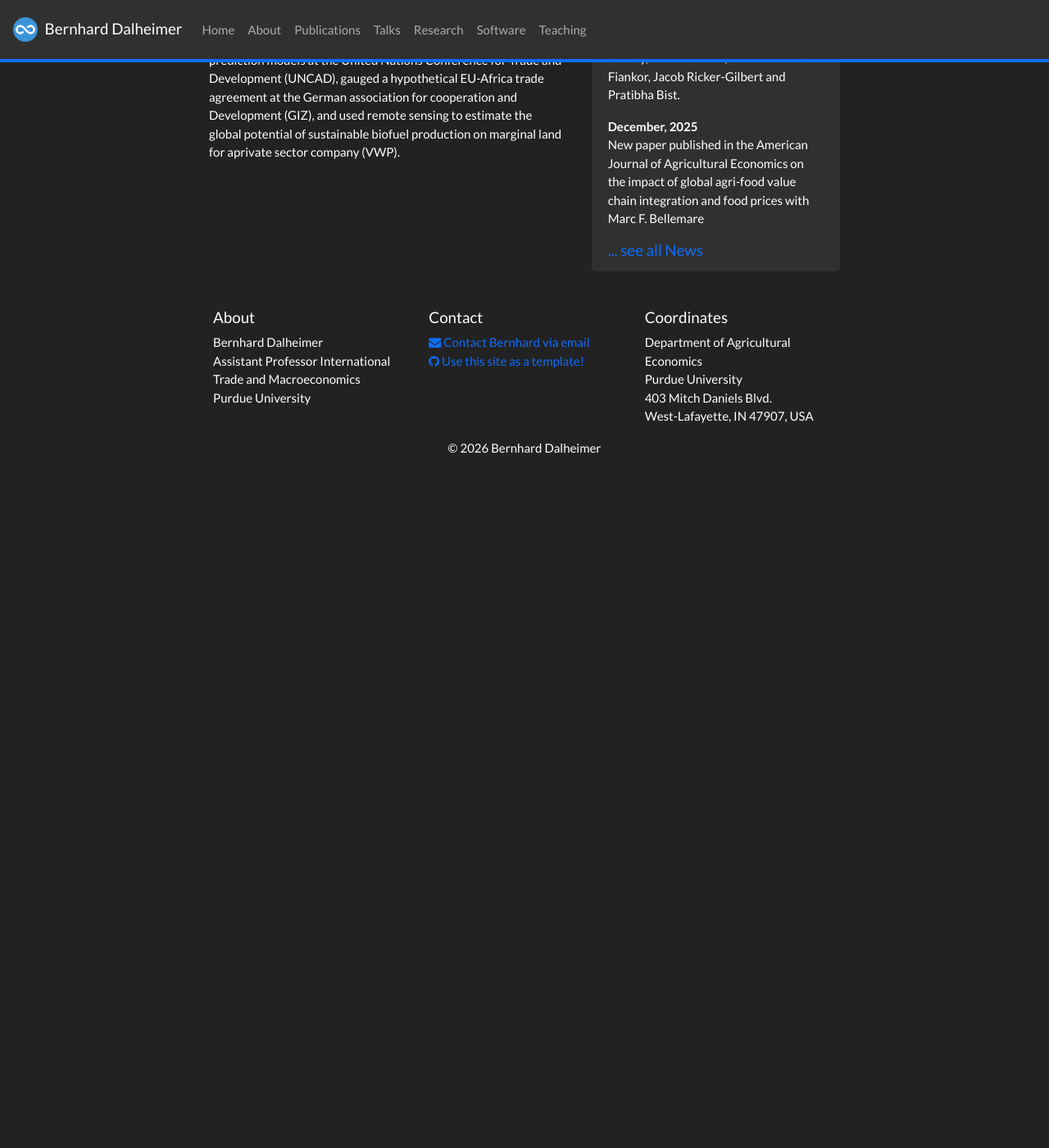
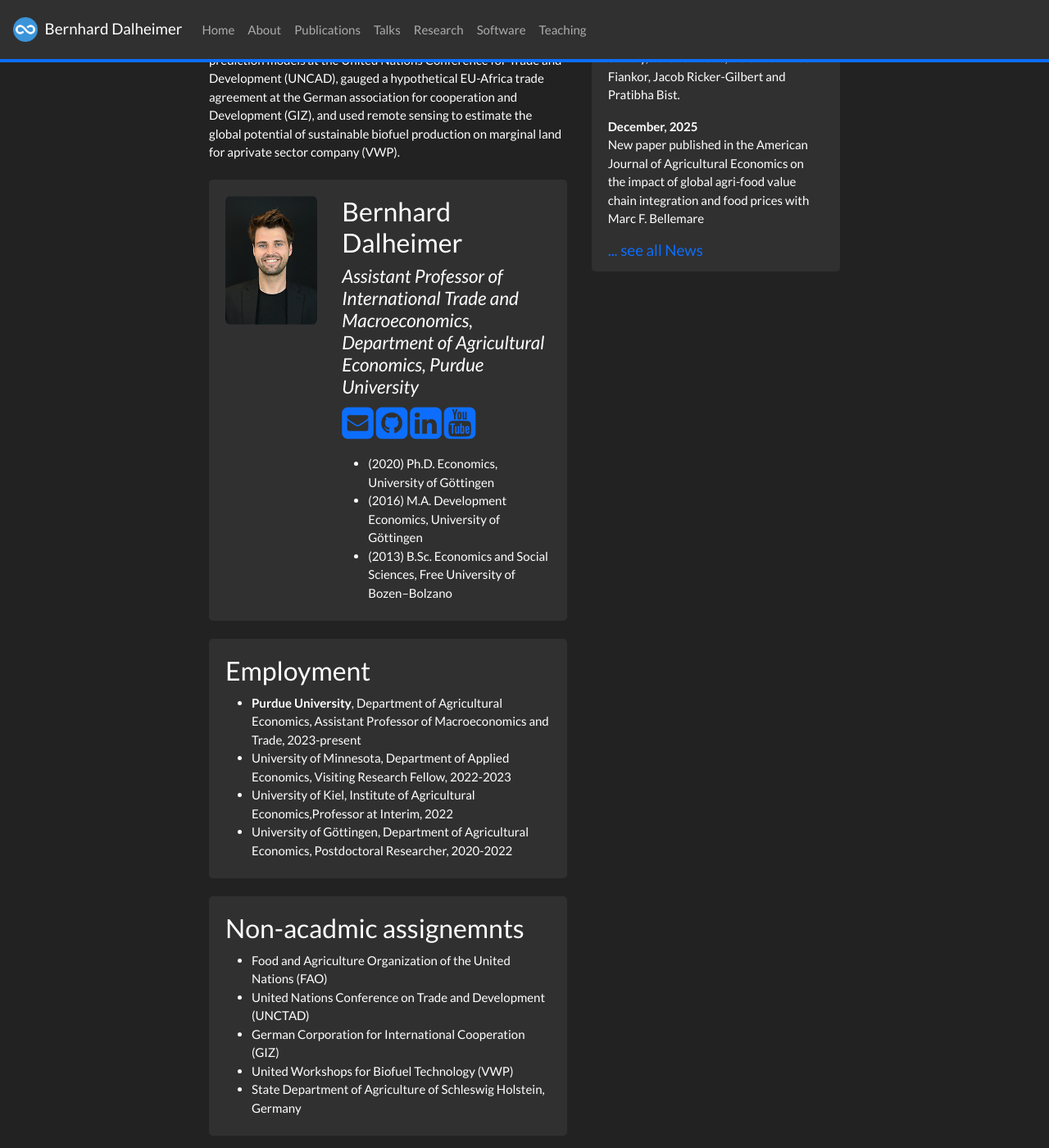
Before and after one commit to BDalheimer/BDalheimer.github.io, a Jekyll site: the page built from _pages/home.md, in a window 1280 px wide and 1400 px high, scrolled down 693 px. Shown: the whole window at 82% size. Built offline with Jekyll 4.4.1, drawn with Linux system fonts in a browser that asks for light colours; nearby versions of some CDN libraries; a style sheet for code colours, icons or effects is not loaded; before the commit the page ends 1266 px from its top, so only the background shows below that.

Commit message:
merge home and about

```diff
--- a/_pages/home.md
+++ b/_pages/home.md
@@ -17,3 +17,57 @@ I joined the Department of Agricultural Economics of Purdue University in August
 Before joining Purdue, I was a Visiting Fellow at the University of Minnesota, a Professor ad Interim at the University of Kiel, and a Postdoc at the University of Göttingen, where my work focused on measuring environmental performance of food production systems, agricultural market analysis, and statistical software development in causal time series analysis.
 
 In assignments outside of academia, I designed Food Balance Sheet imputation methodologies at the Food and Agricultural Organization of the United Nations (FAO), developed trade- mode prediction models at the United Nations Conference for Trade and Development (UNCAD), gauged a hypothetical EU-Africa trade agreement at the German association for cooperation and Development (GIZ), and used remote sensing to estimate the global potential of sustainable biofuel production on marginal land for aprivate sector company (VWP).
+
+
+
+{% for member in site.data.pi %}
+
+<div class="jumbotron">
+<div class="row">
+<div class="col-sm-4">
+  <img src="{{ site.url }}{{ site.baseurl }}/images/{{ member.photo }}" width="100%" style="max-width:250px"/>
+</div>
+<div class="col-sm-8 col-xs-12">
+  <h3>{{ member.name }}</h3>
+  <h4><i>{{ member.info }}</i></h4>
+  {% if member.email %}<a href="mailto:{{ member.email }}" target="_blank"><i class="fa fa-envelope-square fa-3x"></i></a> {% endif %}
+  {% if member.cv %} <a href="{{ site.url }}{{ site.baseurl }}/{{ member.cv }}" target="_blank"><i class="ai ai-cv-square ai-3x"></i></a> {% endif %}
+  {% if member.scholar %} <a href="{{ member.scholar }}" target="_blank"><i class="ai ai-google-scholar-square ai-3x"></i></a> {% endif %}
+  {% if member.github %} <a href="{{ member.github }}" target="_blank"><i class="fa fa-github-square fa-3x"></i></a> {% endif %}
+  {% if member.linkedin %} <a href="{{ member.linkedin }}" target="_blank"><i class="fa fa-linkedin-square fa-3x"></i></a> {% endif %}
+  {% if member.youtube %} <a href="{{ member.youtube }}" target="_blank"><i class="fa fa-youtube-square fa-3x"></i></a> {% endif %}
+
+  <ul style="overflow: hidden">
+    {% for education in member.education %}
+      <li>{{ education | replace: "-","&#8211;" }}</li>
+    {% endfor %}
+  </ul>
+
+</div>
+</div>
+</div>
+{% endfor %}
+
+{% if site.data.grants %}
+
+<div class="jumbotron">
+  <h3>Employment</h3>
+  <ul>
+    {% for grant in site.data.grants %}
+      <li>{{ grant.name }}</li>
+    {% endfor %}
+  </ul>
+</div>
+{% endif %}
+
+{% if site.data.awards %}
+
+<div class="jumbotron">
+  <h3>Non-acadmic assignemnts</h3>
+  <ul>
+    {% for award in site.data.awards %}
+      <li>{{ award.name | replace: "-","&#8211;" }}</li>
+    {% endfor %}
+  </ul>
+</div>
+{% endif %}
```
